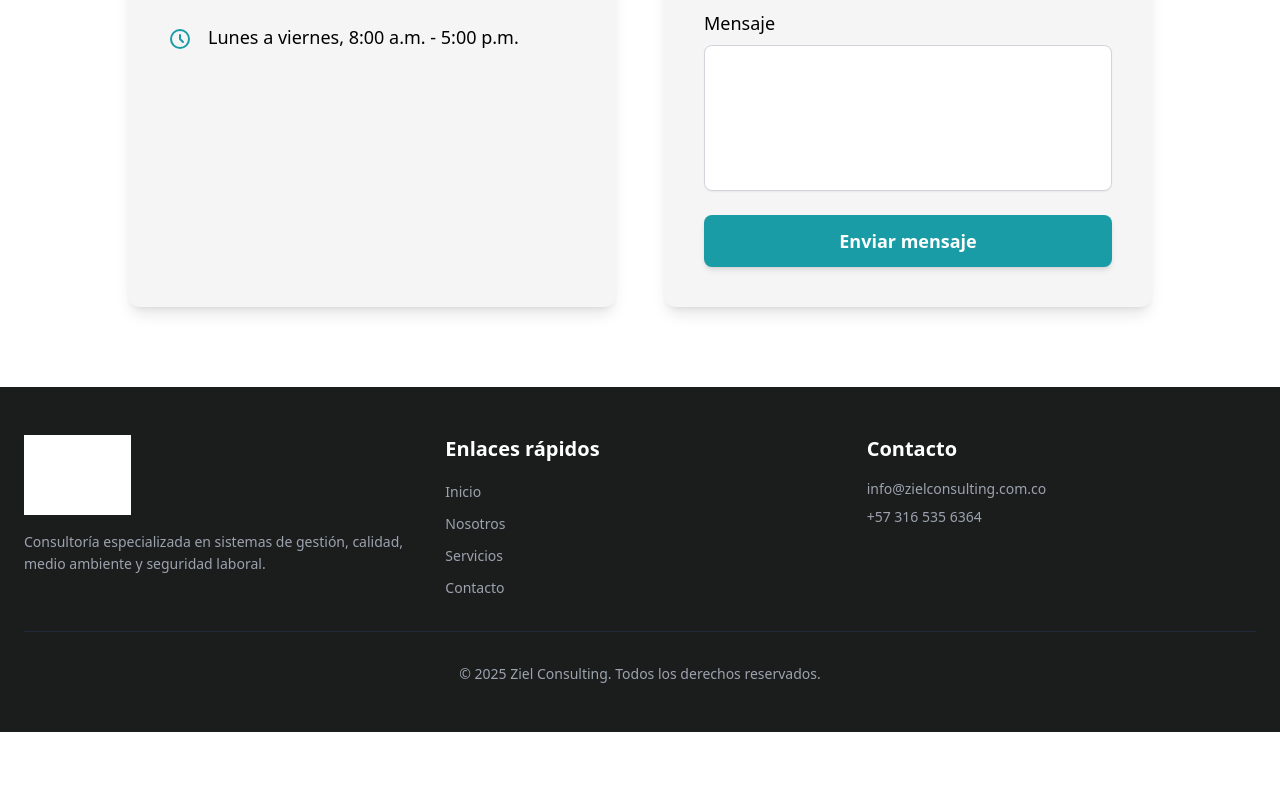
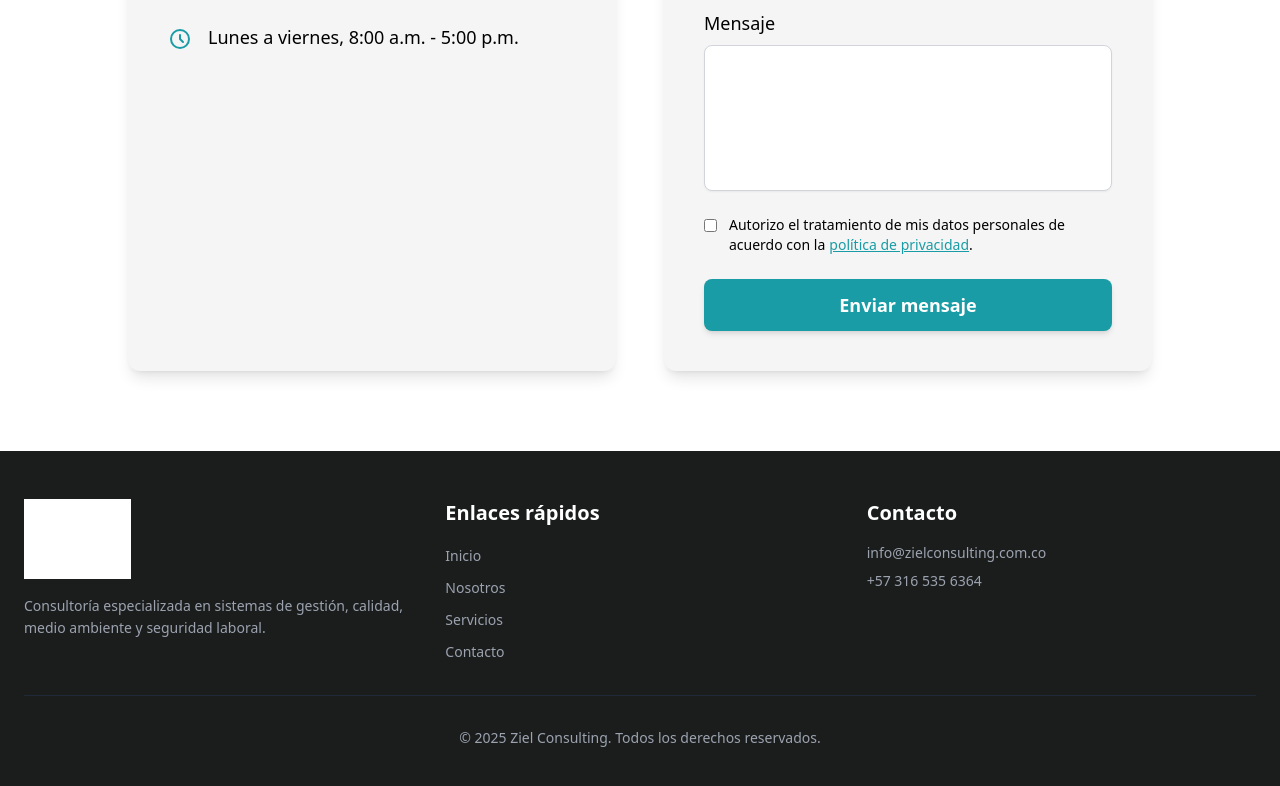
Before and after one commit to juliiancho/Zielconsulting.com.co, a React (Create React App) app: page / in a window 1280 px wide. Shown: the part 3299-4085 px from the top of the page. Before the commit the page ends 4031 px from the top, so only its background shows below. Built offline with nearby package versions, Linux system fonts and the light colour scheme; grey boxes are pictures that could not be loaded.

Commit message:
Update Contact.js

```diff
--- a/src/components/Contact.js
+++ b/src/components/Contact.js
@@ -126,6 +126,22 @@ const Contact = () => {
                   className="mt-1 block w-full border border-gray-300 rounded-lg shadow-sm py-3 px-4 focus:outline-none focus:ring-2 focus:ring-[#199ca5] focus:border-transparent transition-all duration-200 resize-none text-black"
                 ></textarea>
               </div>
+  <div className="flex items-start">
+  <input
+    type="checkbox"
+    id="dataConsent"
+    required
+    className="mt-1 mr-3"
+  />
+  <label htmlFor="dataConsent" className="text-sm text-black">
+    Autorizo el tratamiento de mis datos personales de acuerdo con la
+    <a href="/politica-de-privacidad" target="_blank" rel="noopener noreferrer" className="text-[#199ca5] underline ml-1">
+      política de privacidad
+    </a>
+    .
+  </label>
+</div>
+
               <div>
                 <button
                   type="submit"
```
